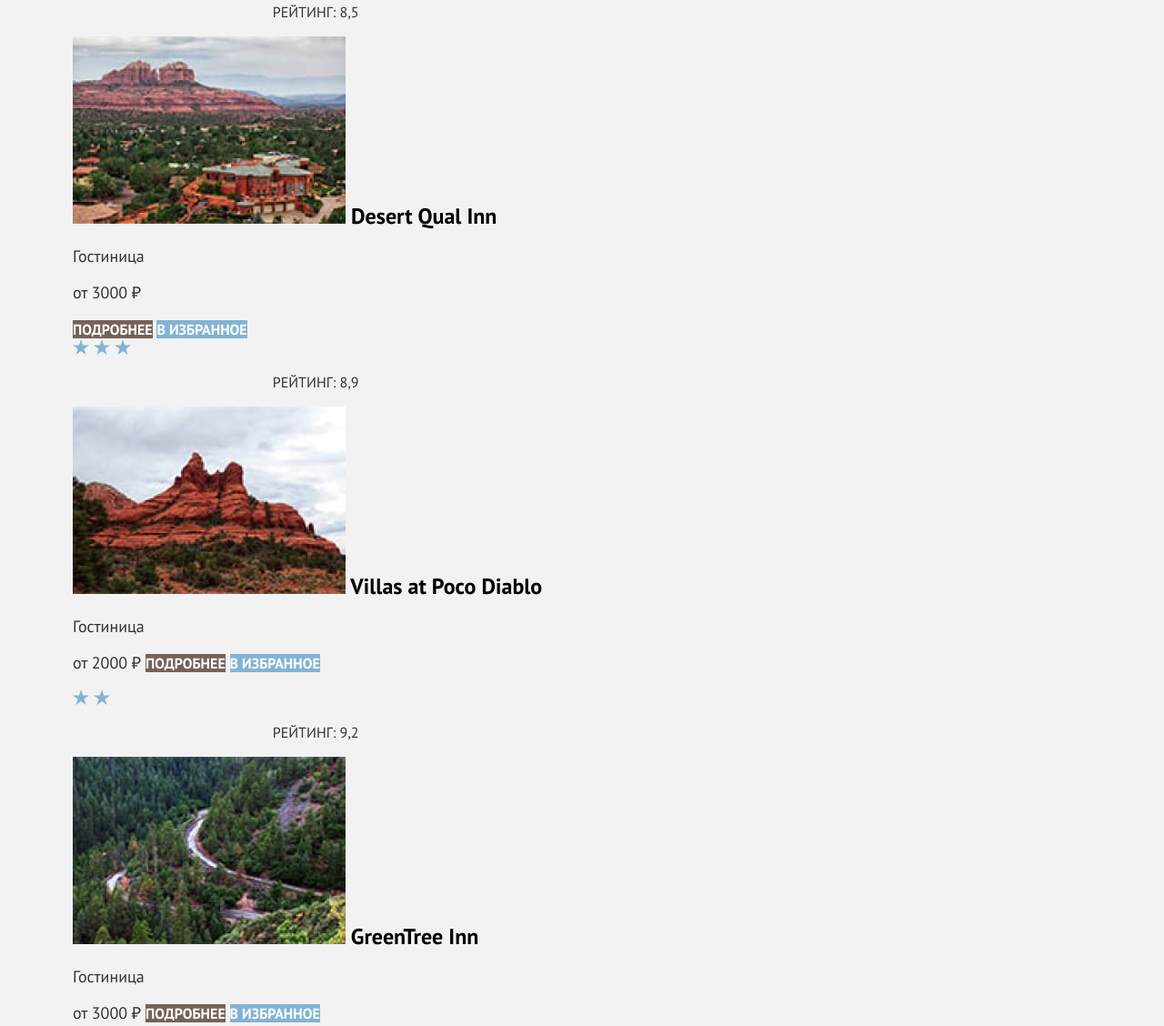
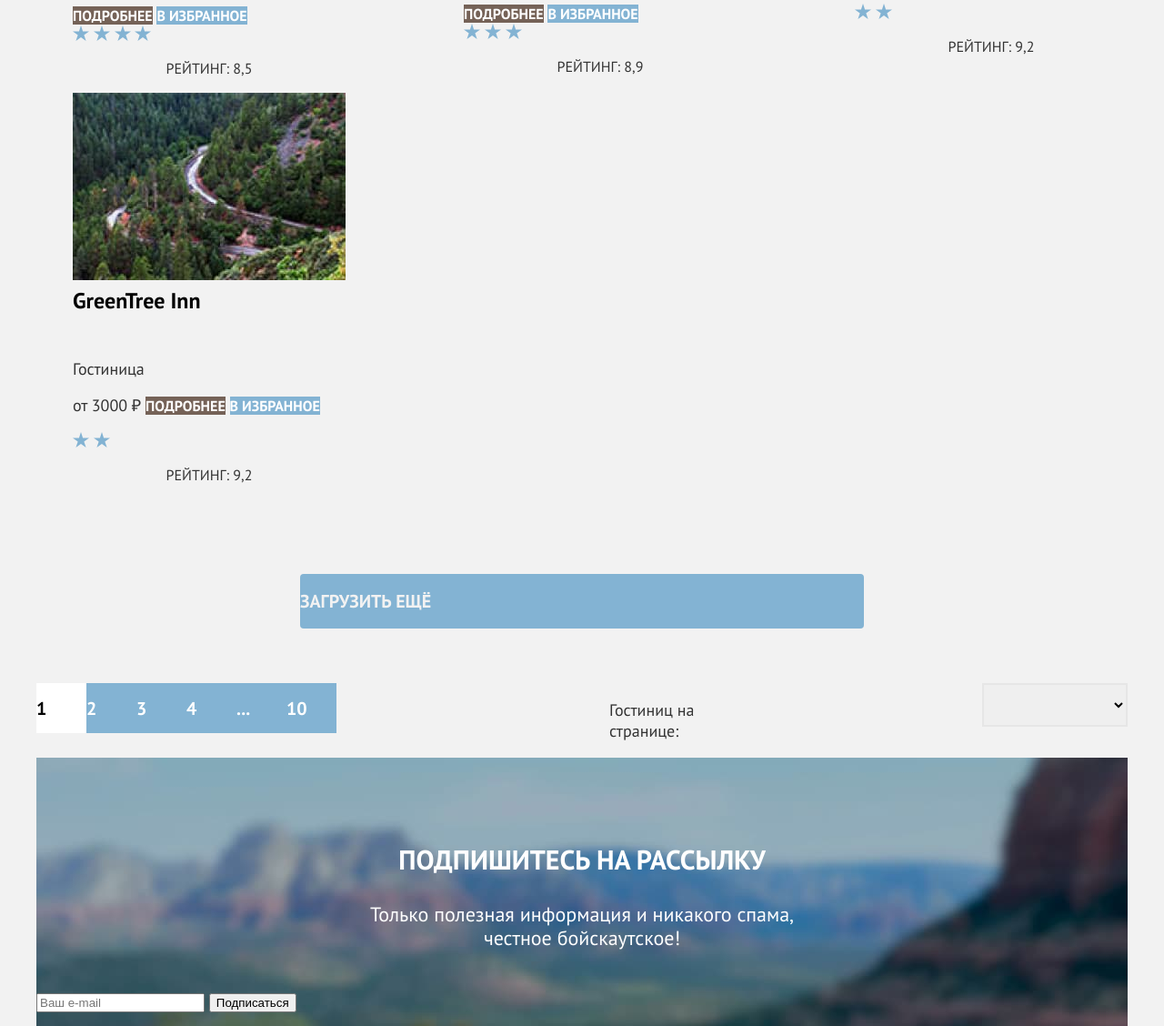
Before and after one commit to htmlacademy-htmlcss/1955917-sedona-33, a plain HTML site: page catalog.html in a window 1280 px wide. Shown: the part 1044-2172 px from the top of the page at 91% size. Drawn offline with Linux system fonts and the light colour scheme.

Commit message:
Update styles.css

```diff
--- a/styles/styles.css
+++ b/styles/styles.css
@@ -99,6 +99,13 @@ body {
 .right-column {
     display: flex;
     justify-content: space-between;
+}
+
+
+.product-list {
+    display: flex;
+    justify-content: space-between;
+    flex-wrap: wrap;
 }
 
 /* Header */
@@ -774,6 +781,9 @@ body {
     line-height: 23px;
 }
 
+.product-card-title {
+    display: flex;
+}
 
 .product-card-price {
     font-family: "PT Sans", Arial, sans-serif;
@@ -818,11 +828,36 @@ body {
 .number-of-hotels {
     font-family: "PT Sans", Arial, sans-serif;
     font-weight: normal;
-    font-size: 18px;
     line-height: 23px;
+    margin-left: 300px;
+    width: 175px;
+}
+
+.number-of-hotels.amount {
+    border: 2px solid #E6E6E6;
+    box-sizing: border-box;
+    width: 160px;
+    height: 48px;
+    padding: 13px 133px 12px 17px;
+}
+
+.numbers {
+    font-family: "PT Sans", Arial, sans-serif;
+    line-height: 23px;
+    font-weight: normal;
 }
 
     /* Pagination*/
+
+.pagination {
+    display: flex;
+    margin: 0;
+    padding: 0;
+}
+
+.pre-pagination {
+    display: flex;
+}
 
 .pagination-item {
     list-style-type: none;
@@ -840,6 +875,11 @@ body {
     text-transform: uppercase;
     color: #f2f2f2;
     background: #83B3D3;
+    margin: 64px 290px 60px;
+    padding: 17px 0px;
+    width: 620px;
+    height: 26px;
+    border-radius: 4px;
 }
 
 .pagination-link.pagination-current {
@@ -866,5 +906,10 @@ body {
     text-transform: uppercase;
     color: #FFFFFF;
     background-color: #83B3D3;
-    text-decoration: none ;
+    text-decoration: none;
+    display: flex;
+    width: 55px;
+    height: 55px;
 }
+
+/* Пока оставляю так, ибо нужно же было сделать только крупные блоки*/
```
